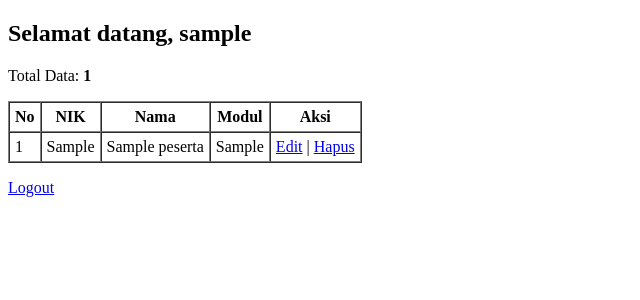
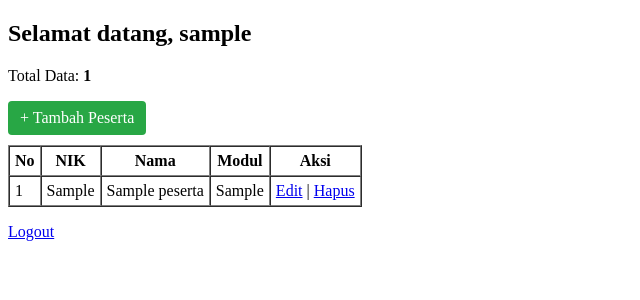
Before and after one commit to yoshiosdw/daftar-peserta, a CodeIgniter app: the page made by application/views/dashboard.php in a window 1280 px wide. Shown: the top 300 px of the page, without its empty margins (0-640 px from the left). Run offline with CodeIgniter, Linux system fonts and the light colour scheme; the template is opened without the code that fills it: most values are stand-ins (such as "Sample title", 1, 10 or a date in 2020); data that the repository does not hold is empty.

Commit message:
btn tambah peserta

```diff
--- a/application/views/dashboard.php
+++ b/application/views/dashboard.php
@@ -25,12 +25,28 @@
             color: #fff;
             border-color: #007bff;
         }
+
+		.btn-tambah {
+            display: inline-block;
+            padding: 8px 12px;
+            margin-bottom: 10px;
+            background-color: #28a745;
+            color: white;
+            text-decoration: none;
+            border-radius: 4px;
+        }
+        .btn-tambah:hover {
+            background-color: #218838;
+        }
     </style>
 </head>
 <body>
 
 <h2>Selamat datang, <?= $username ?></h2>
 <p>Total Data: <strong><?= $total_rows ?></strong></p>
+
+<a href="<?= base_url('welcome/tambah_peserta') ?>" class="btn-tambah">+ Tambah Peserta</a>
+
 
 <table border="1" cellpadding="5" cellspacing="0">
     <tr>
```
